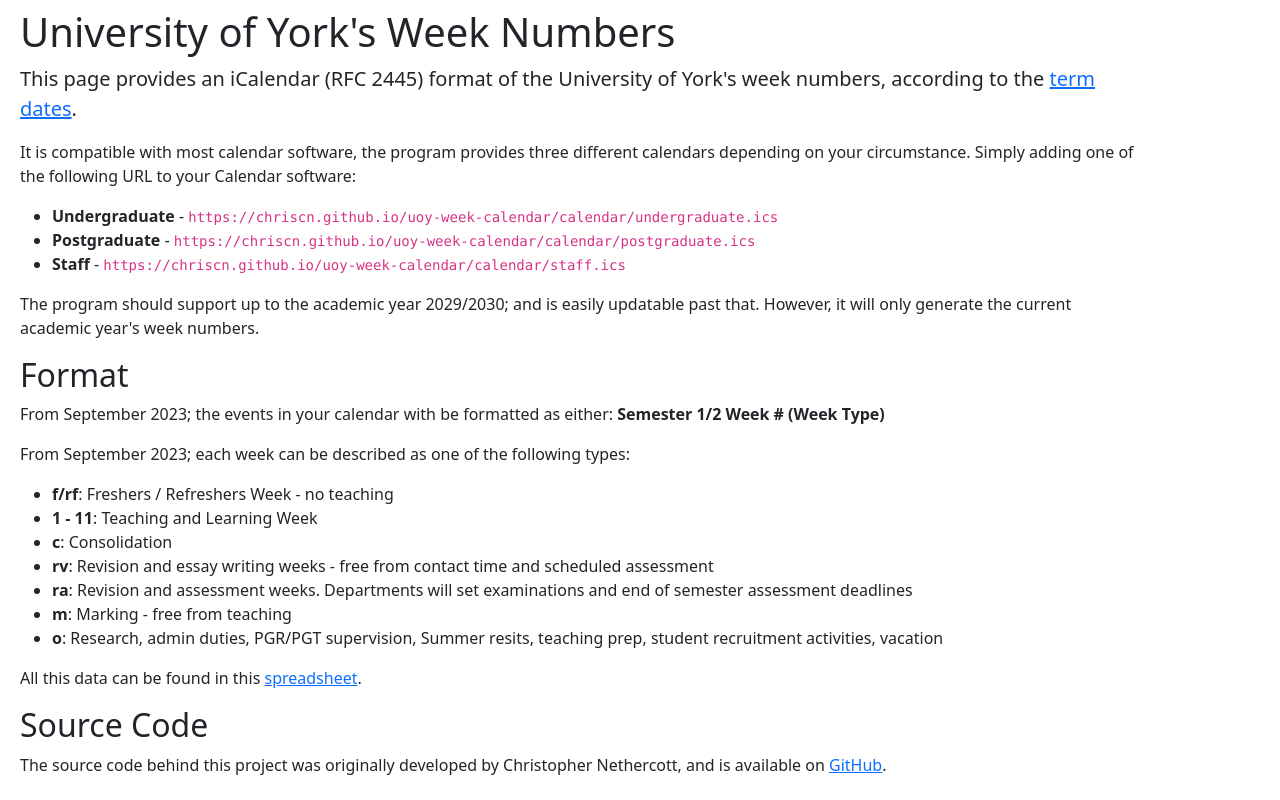
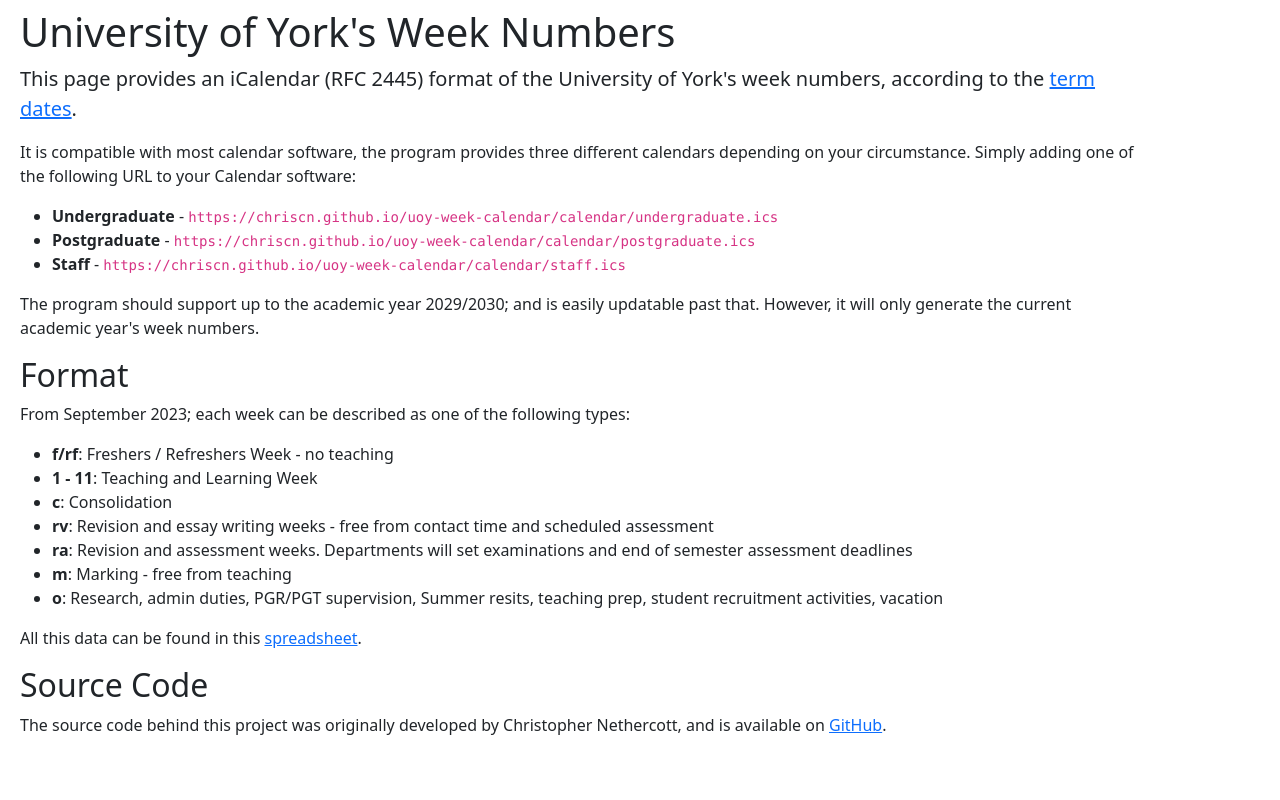
Before and after one commit to markspolakovs/uoy-week-calendar, a website: page src/public/index.html in a window 1280 px wide. Drawn offline with nearby package versions, Linux system fonts and the light colour scheme.

Commit message:
refactor: format html file

```diff
--- a/src/public/index.html
+++ b/src/public/index.html
@@ -21,7 +21,6 @@
             </ul>
             <p>The program should support up to the academic year 2029/2030; and is easily updatable past that. However, it will only generate the current academic year's week numbers.</p>
             <h2>Format</h2>
-        <p>From September 2023; the events in your calendar with be formatted as either: <b>Semester 1/2 Week # (Week Type)</b></p>
             <p>From September 2023; each week can be described as one of the following types:</p>
             <ul>
                 <li><b>f/rf</b>: Freshers / Refreshers Week - no teaching</li>
```
Lines whose indentation alone changed are shown as unchanged.
